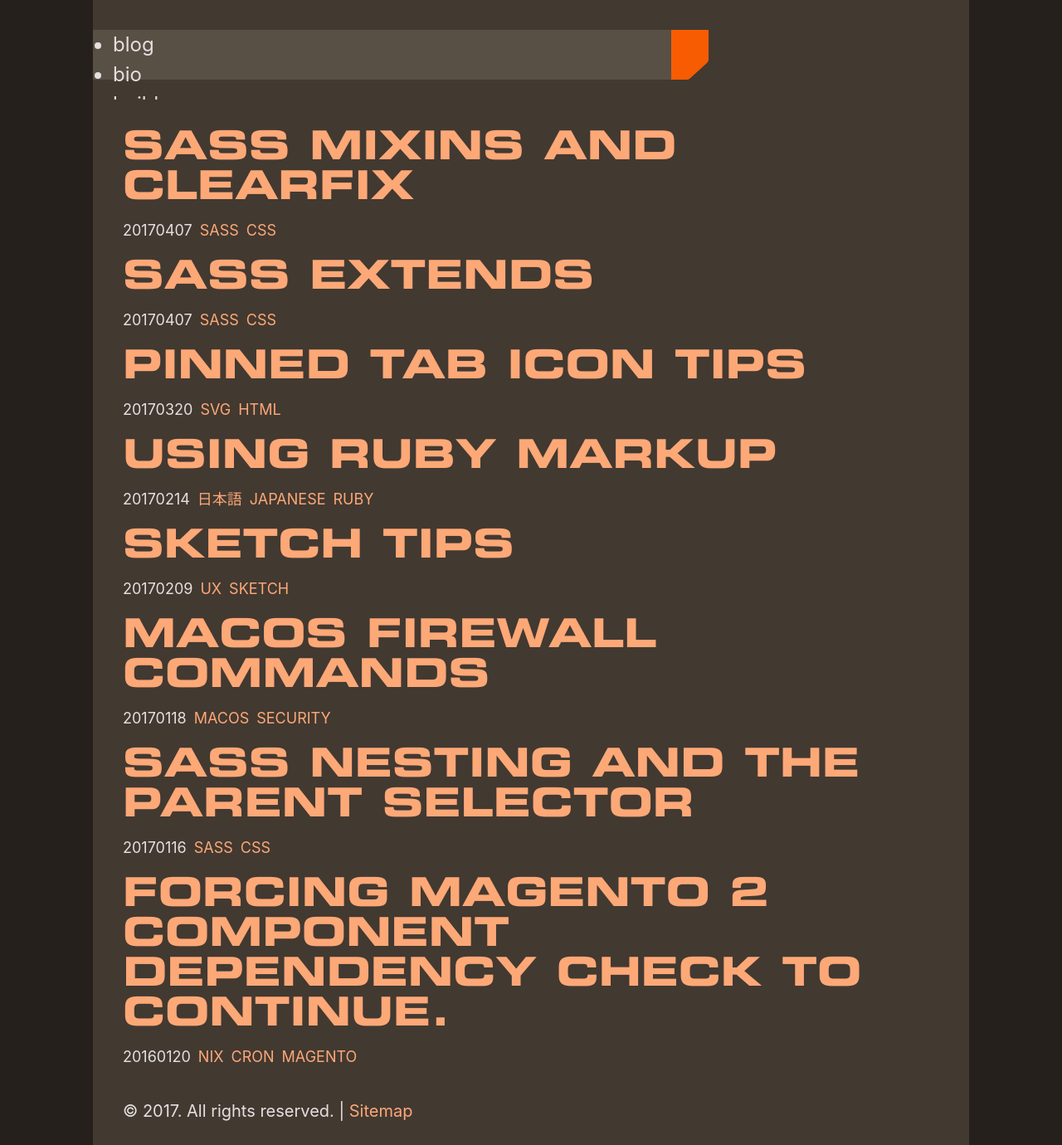
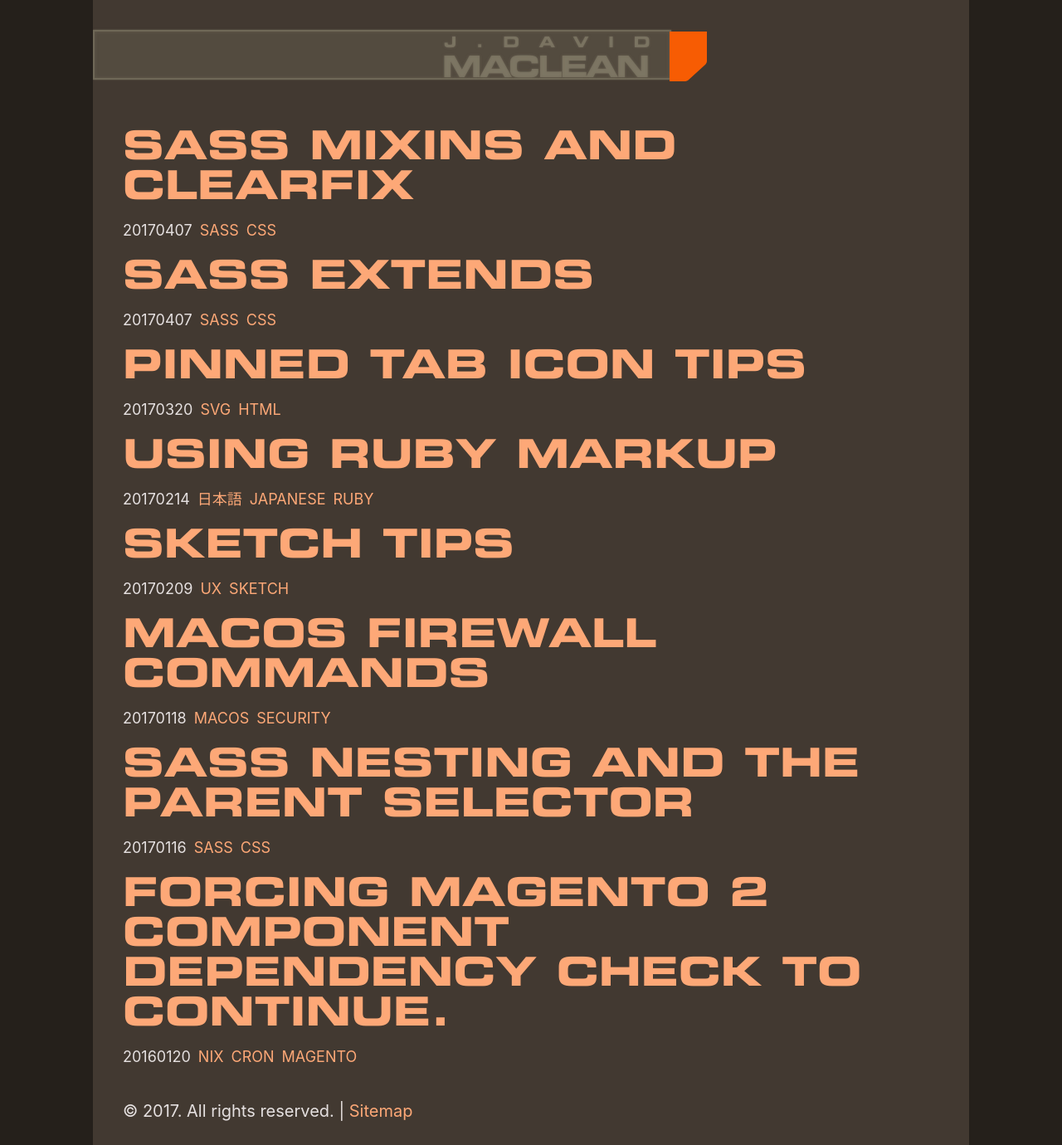
Before and after one commit to sansSpoon/sansSpoon.github.io, a Jekyll site: the page built from _pages/index.md, in a window 1280 px wide and 1380 px high. Shown: the whole window at 83% size. Built offline with Jekyll 4.4.1, drawn with Linux system fonts in a browser that asks for light colours; some web fonts are replaced.

Commit message:
set nickel type and color for control strip

```diff
--- a/_includes/header.html
+++ b/_includes/header.html
@@ -1,11 +1,8 @@
 <header class="site-header">
 	<div class="fixed-strip">
 		<div class="strip">
-			<ul>
-			<li>blog</li>
-			<li>bio</li>
-			<li>builds</li>
-			</ul>
+			<h1><span class="first">J.David</span><br>
+				 M<span class="kern">a</span>clean</h1>
 		<svg class="toggle" width="60px" height="80px" viewBox="0 0 60 80" xmlns="http://www.w3.org/2000/svg"><title>toggle</title><path class="polygon" d="M60 0H0v80h25.257c1.82 0 3.577-.686 4.92-1.922l27.448-25.24C59.138 51.444 60 49.477 60 47.414V0z" fill="#F75C03" fill-rule="evenodd"/></svg>
 		</div>
 	</div>
--- a/_sass/_controlstrip.scss
+++ b/_sass/_controlstrip.scss
@@ -22,22 +22,60 @@ $strip-height: 120px;
 .fixed-strip {
 	position: relative;
 	z-index: 1;
-	overflow-x: hidden;
+	overflow: hidden;
 	height: $strip-height;
 	@extend %base-width;
 	@extend %media-widths;
 }
 
 .strip {
-	display: block;
-	background-color: fade_out($nickle,0.6);
+	position: absolute;
 	left: 0;
 	top: 1.5rem;
+	z-index: 1000;
+
+	display: flex;
+	align-items: center;
+	justify-content: flex-end;
 	width:66%;
 	height:60px;
-	position: absolute;
+	border: 2px solid fade_out($nickle,0.27);
+
+	background-color: fade_out($nickle,0.69);
+	box-shadow: 0px 0px 2px transparentize($nickle, 0.39),
+		inset 0px 0px 4px transparentize($nickle, 0.63);
+
 	transition: transform .5s ease-in-out;
-	z-index: 1000;
+
+	h1 {
+		padding: 0;
+		margin: 0;
+
+		color: transparentize(lighten($nickle,10%),0.53);
+
+		font-feature-settings: "kern" 1;
+		font-kerning: normal;
+		font-family: "EurostileExtTwo", $root-font-family;;
+		font-weight: 700;
+		font-size: 1.5rem;
+		line-height: 1;
+		letter-spacing: -0.075em;
+		text-transform: uppercase;
+		text-shadow: 0px 0px 3px transparentize($nickle, 0.47);
+
+		.first {
+			padding-left: .15em;
+
+			font-size: .75rem;
+			letter-spacing: 1.3em;
+
+		}
+
+		.kern {
+			letter-spacing: -.12em;
+		}
+	}
+
 }
 
 .stripClosed {
```
